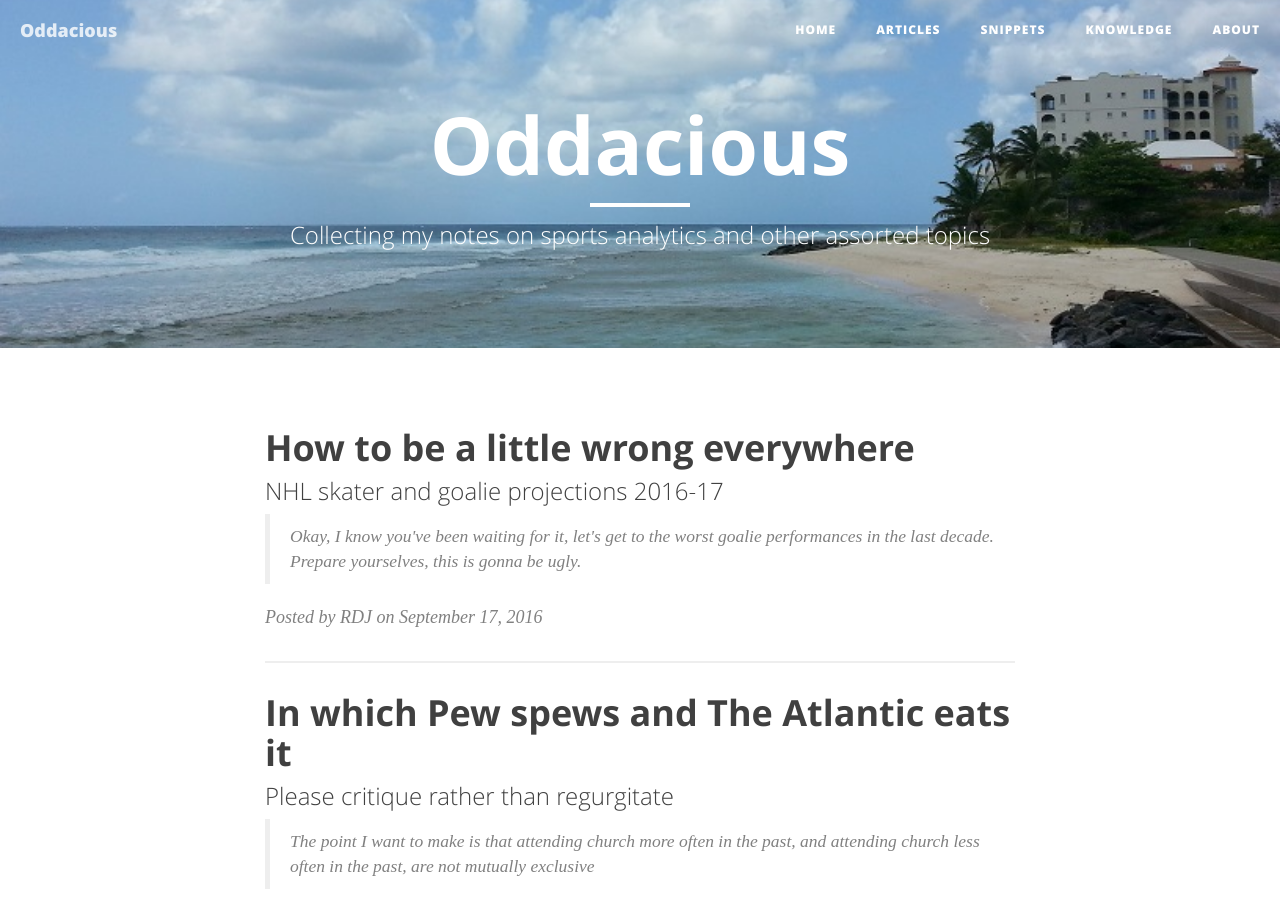
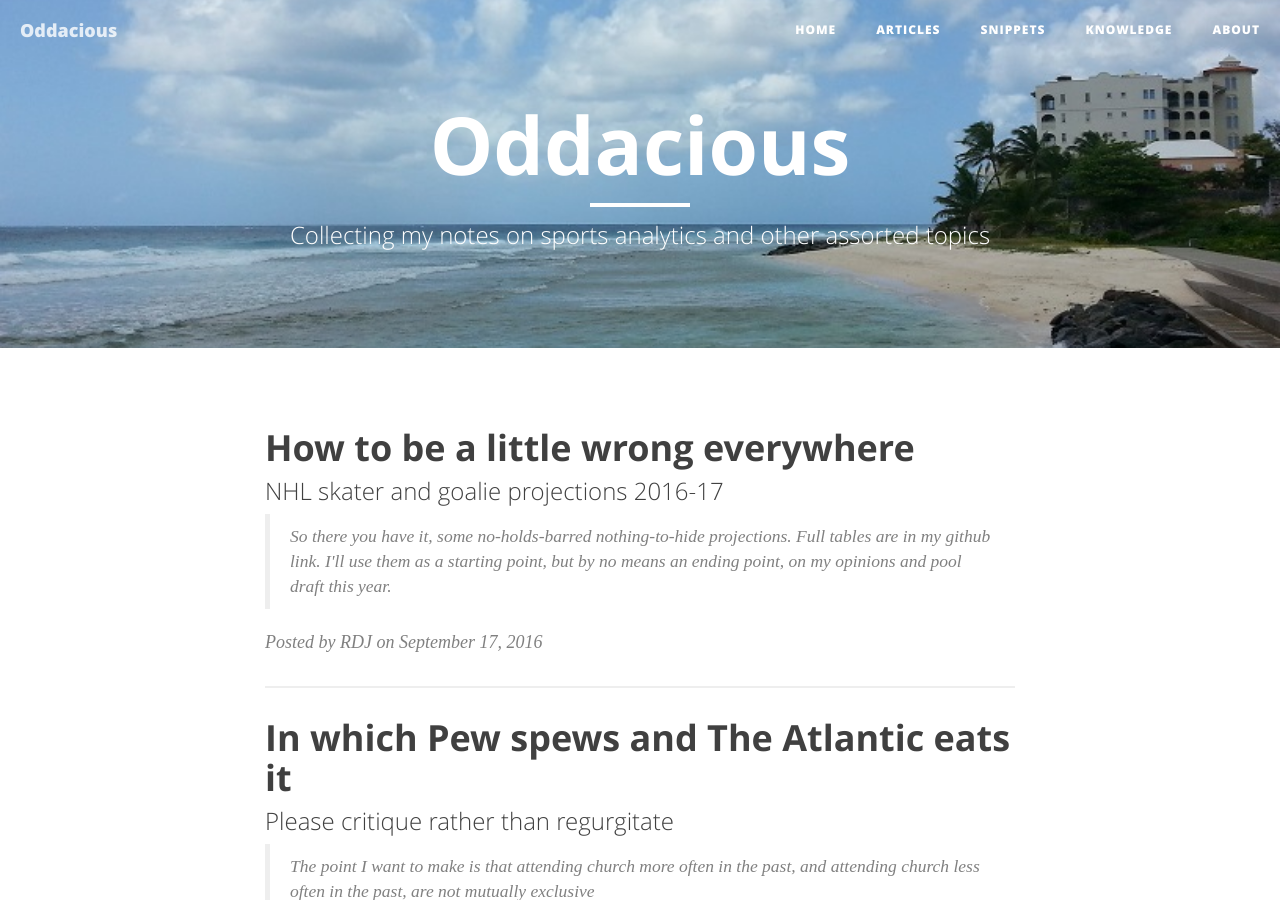
Before and after one commit to oddacious/oddacious.github.io, a Jekyll site: the page built from index.html, in a window 1280 px wide and 900 px high. Built offline with Jekyll 4.4.1, drawn with Linux system fonts in a browser that asks for light colours; some web fonts are replaced; the list of posts is cut into pages by our own code.

Commit message:
Summary line

```diff
--- a/_posts/2016-09-17-nhl-projections-2017.md
+++ b/_posts/2016-09-17-nhl-projections-2017.md
@@ -4,8 +4,8 @@ title:      "How to be a little wrong everywhere"
 subtitle:   "NHL skater and goalie projections 2016-17"
 article-type: "long"
 categories: ["hockey", "goalies", "data"]
-description: "Okay, I know you've been waiting for it, let's get to the worst goalie performances in the last decade.
-Prepare yourselves, this is gonna be ugly."
+description: "So there you have it, some no-holds-barred nothing-to-hide projections. Full tables are in my github link.
+I'll use them as a starting point, but by no means an ending point, on my opinions and pool draft this year."
 tags:       ["hockey", "NHL", "goalies", "data"]
 date:       2016-09-17 12:00:00
 author:     "RDJ"
```
Also changed, not shown: other parts of _posts/2016-09-17-nhl-projections-2017.md (+1 -1 lines).
